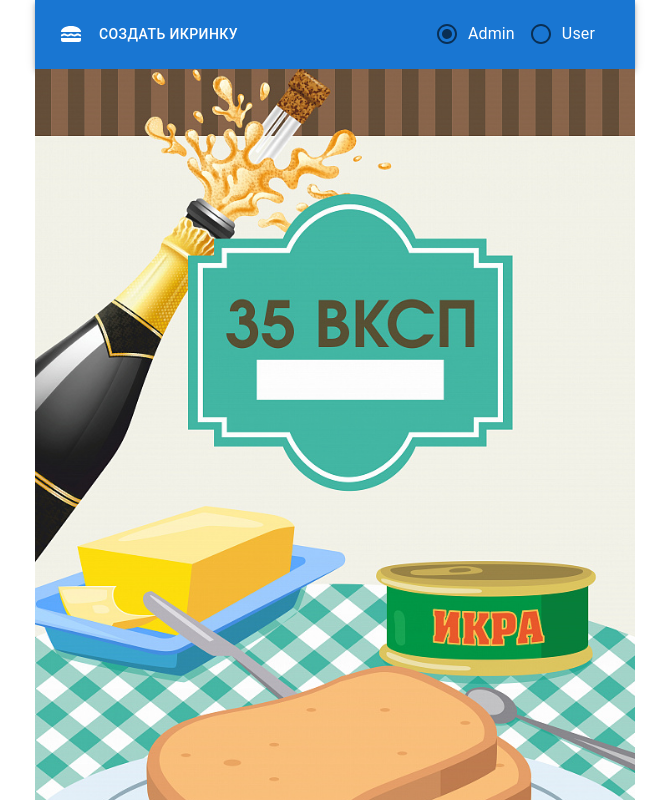
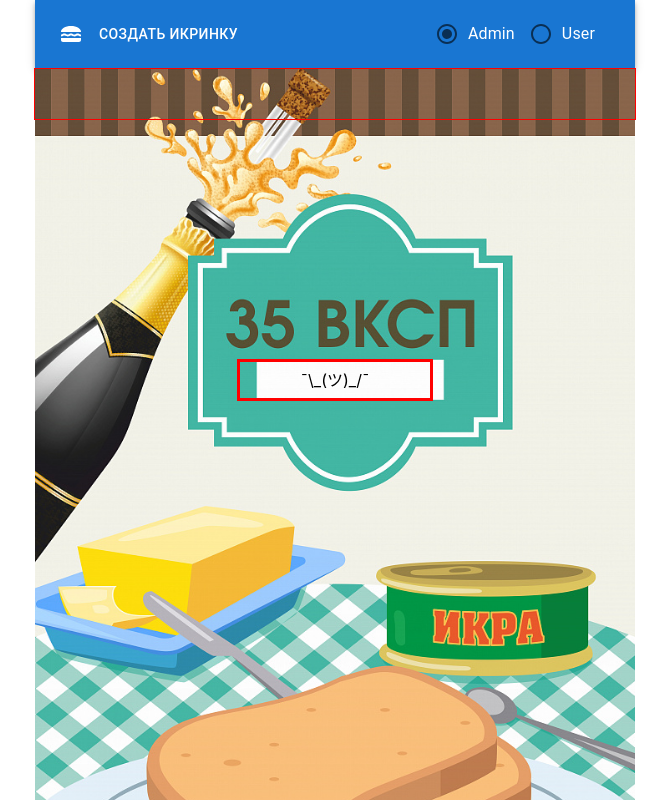
Before and after one commit to Dubrovskiy40/Contabilita, a React (Create React App) app: page / in a window 1280 px wide. Shown: the top 800 px of the page, without its empty margins (305-974 px from the left). Built offline with nearby package versions, Linux system fonts and the light colour scheme.

Commit message:
рефакторинг

```diff
--- a/src/componets/sandwich/Sandwich.jsx
+++ b/src/componets/sandwich/Sandwich.jsx
@@ -103,7 +103,7 @@ const Sandwich = () => {
 
     return (
         <div className={`sandwichBlock ${style.sandwich}`} onMouseDown={handleMouseDown}>
-            {/*<div className={style.sandwich__before}>*/}
+            <div className={style.sandwich__before}>
                 {managers?.map(manager => {
                     return (
                         <ManagerCard
@@ -118,9 +118,9 @@ const Sandwich = () => {
                         )
                     }
                 )}
-            {/*</div>*/}
-            {/*<div className={`infoCount ${style.sandwich__count}`}>{totalCount <= 0 ? '¯\\_(ツ)_/¯' : `${totalCount} ВКСП`}</div>*/}
-            {/*<div className={`droppable ${style.sandwich__after}`}></div>*/}
+            </div>
+            <div className={`infoCount ${style.sandwich__count}`}>{totalCount <= 0 ? '¯\\_(ツ)_/¯' : `${totalCount} ВКСП`}</div>
+            <div className={`droppable ${style.sandwich__after}`}></div>
         </div>
     )
 };
```
